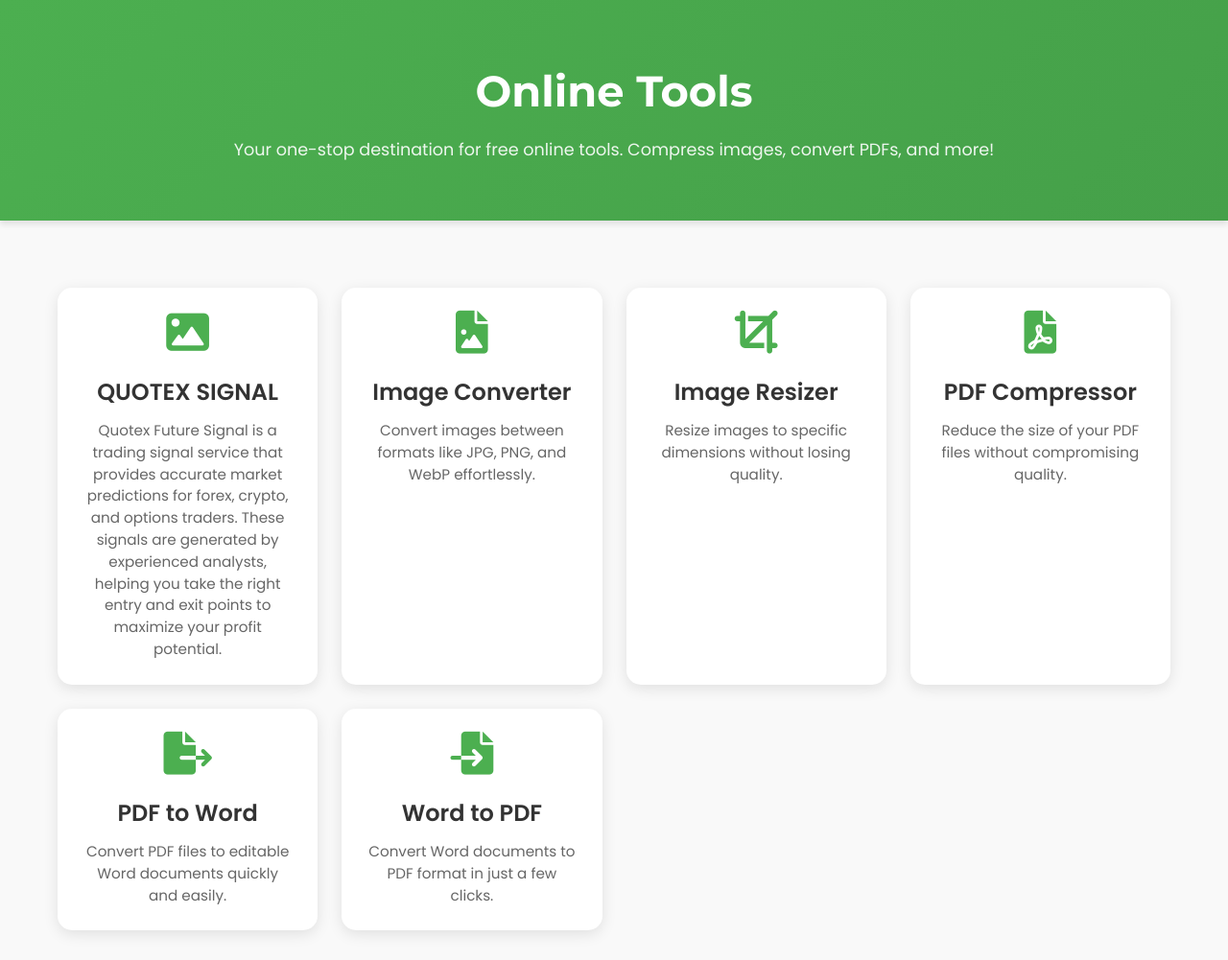
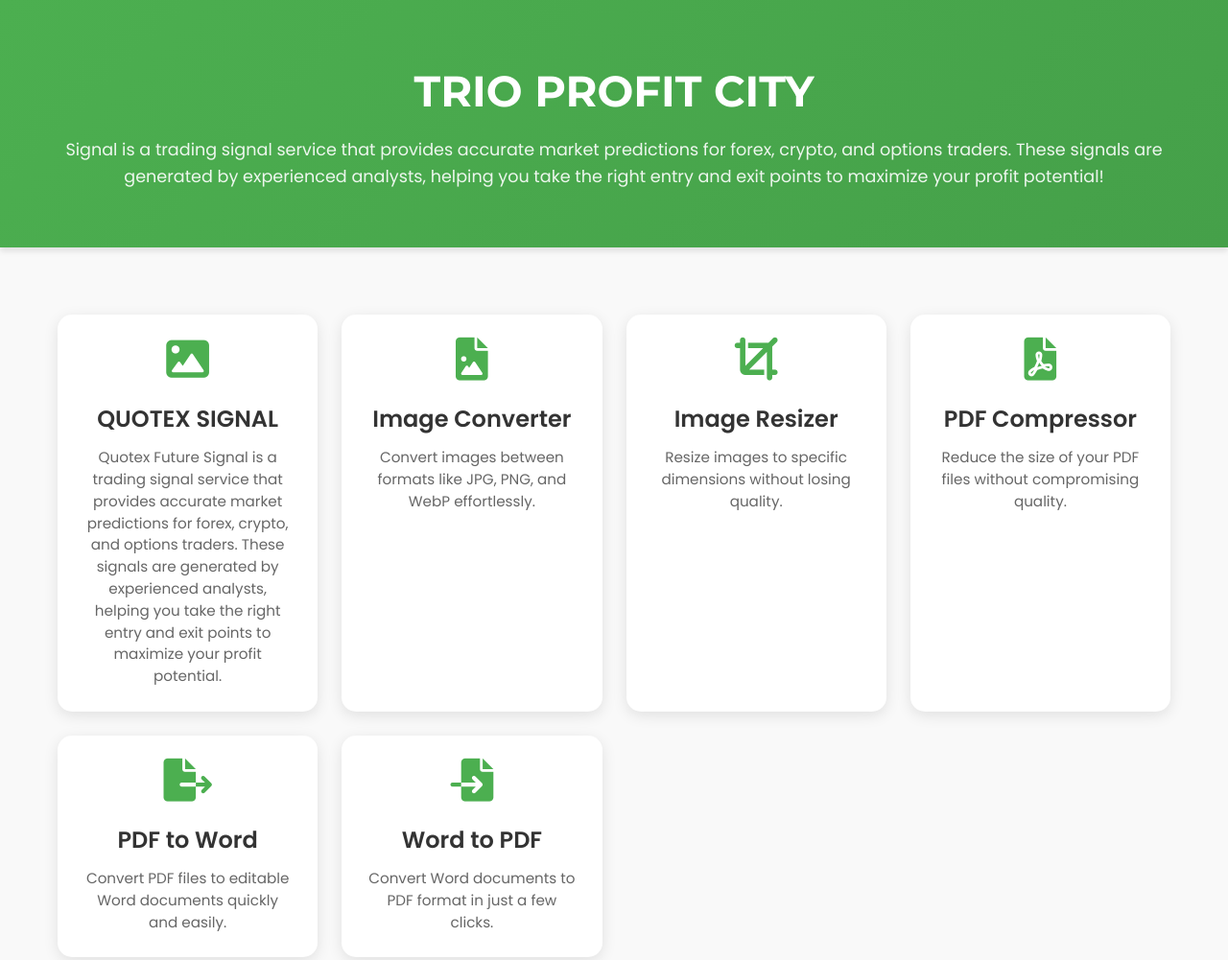
Before and after one commit to trioprofitcity2024/tpc, a plain HTML site: page index.html in a window 1280 px wide. Shown: the top 1001 px of the page at 96% size. Drawn offline with Linux system fonts and the light colour scheme.

Commit message:
Update index.html

```diff
--- a/index.html
+++ b/index.html
@@ -161,8 +161,11 @@
 <body>
     <!-- Header -->
     <header>
-        <h1>Online Tools</h1>
-        <p>Your one-stop destination for free online tools. Compress images, convert PDFs, and more!</p>
+
+
+
+        <h1>TRIO PROFIT CITY</h1>
+        <p>Signal is a trading signal service that provides accurate market predictions for forex, crypto, and options traders. These signals are generated by experienced analysts, helping you take the right entry and exit points to maximize your profit potential!</p>
     </header>
 
     <!-- Main Content -->
```
